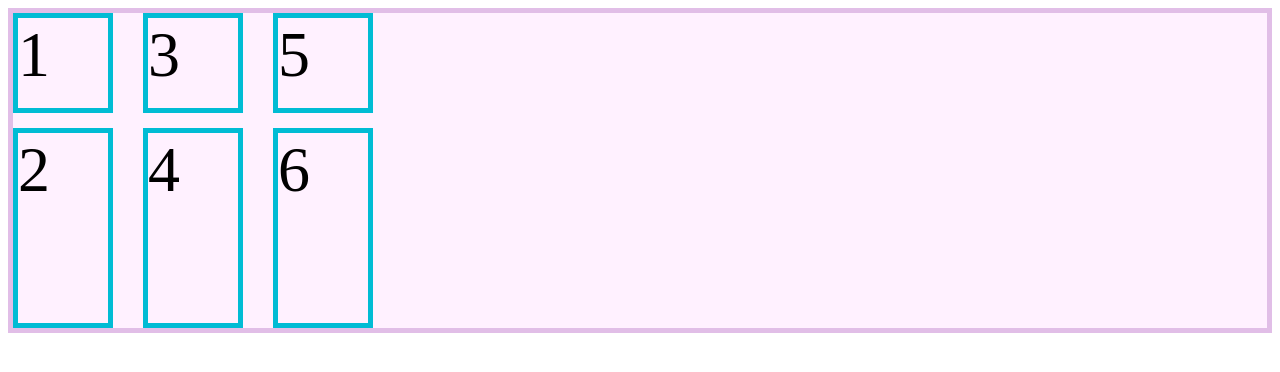
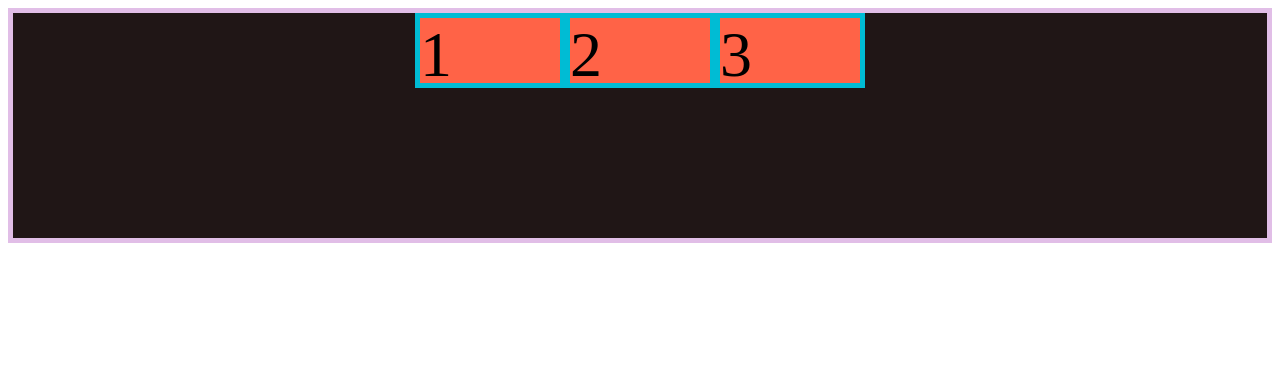
Before and after one commit to ivan2600/css-grid-basico, a plain HTML site: page index.html in a window 1280 px wide. Drawn offline with Linux system fonts and the light colour scheme.

Commit message:
class n5

```diff
--- a/index.html
+++ b/index.html
@@ -8,12 +8,12 @@
 </head>
 <body>
   <div class="contenedor">
-    <div class="item">1</div>
-    <div class="item">2</div>
-    <div class="item">3</div>
-    <div class="item">4</div>
-    <div class="item">5</div>
-    <div class="item">6</div>
+    <div class="item item-1">1</div>
+    <div class="item item-2">2</div>
+    <div class="item item-3">3</div>
+    <!-- <div class="item item-4">4</div>
+    <div class="item item-5">5</div>
+    <div class="item item-6">6</div>   -->
   </div>
 
 </body>
--- /dev/null
+++ b/style-c3.css
@@ -0,0 +1,19 @@
+.contenedor {
+  border: 5px solid #e1bee7;
+  background-color: rgb(32, 22, 22);
+  display: grid; /*Declarar bloque como grid*/
+  grid-template-columns: 100px 100px; /*cada medida que agregue, suma una columna*/
+  grid-template-rows: 100px  100px 100px; /*cada medida que agregue, suma una fila*/
+  grid-auto-columns: 100px; /*cada todas las columnas tendras esta medida*/
+  grid-auto-flow: column; /*cambia la dirección en que se ubican los bloques*/
+  row-gap: 15px; /*espacio entre filas*/
+  column-gap: 15px; /*espacio entre columnas*/
+}
+
+.item {
+  border: 5px solid #00bcd4;
+  background-color: tomato;
+  font-size: 4rem;
+}
+
+/*Hacer reto clase 3*/
--- /dev/null
+++ b/style-c4.css
@@ -0,0 +1,40 @@
+.contenedor {
+  border: 5px solid #e1bee7;
+  background-color: rgb(32, 22, 22);
+  display: grid;
+  grid-gap: 15px;
+  grid-template-columns: 150px 150px;
+  grid-auto-rows: 150px;
+  height: 600px;
+  place-content: center;
+  place-items: end;
+}
+
+/*reto cumplido con 4 celdas*/
+
+.item {
+  border: 5px solid #00bcd4;
+  background-color: tomato;
+  font-size: 4rem;
+}
+
+
+/*
+  Alinea horizontalemte-->
+
+  justify-content: la grilla completa;
+  justify-items: todos los items del contenedor;
+  justify-self: solo este item;
+
+  Alinea verticalmente-->
+
+  align-content: la grilla completa;
+  align-items: todos los items del contenedor;
+  align-self: solo este item;
+
+  Alinear en ambos sentidos-->
+
+  place-content: la grilla completa;
+  place-items: todos los items del contenedor;
+  place-self: solo este item;
+*/
--- /dev/null
+++ b/style-c5.css
@@ -0,0 +1,54 @@
+.contenedor {
+  border: 5px solid #e1bee7;
+  background-color: rgb(32, 22, 22);
+  display: grid;
+  grid-template-columns: 150px 150px 150px;
+  grid-template-rows: 75px 75px 75px;
+  place-content: center;
+}
+
+/*reto con 3 celdas*/
+
+.item {
+  font-size: 4rem;
+}
+
+.item-1 {
+  border: 5px solid #00bcd4;
+  background-color: tomato;
+  grid-column-start: 1;
+  grid-column-end: 4;
+}
+
+.item-2 {
+  border: 5px solid #00bcd4;
+  background-color: tomato;
+  grid-row: 2 / 4;
+}
+
+.item-3 {
+  border: 5px solid #00bcd4;
+  background-color: tomato;
+  grid-area: 2 / 2 / 4 / 4;
+  /*
+
+  */
+}
+
+/*
+  setear donde comienzan y terminan los items:
+
+  grid-column-start: valor 1;
+  grid-column-end: valor 2;
+  grid-column: valor 1 / valor 2;
+
+  grid-row-start: valor 1;
+  grid-row-end: valor 2;
+  grid-row: valor 1 / valor 2;
+
+  grid-area: valor 1 / valor 2 / valor 3 / valor 4;
+      (valor 1: fila comienzo)
+      (valor 2: columna comienzo)
+      (valor 3: fila final)
+      (valor 4: columna final)
+*/
--- a/style.css
+++ b/style.css
@@ -1,17 +1,29 @@
 .contenedor {
   border: 5px solid #e1bee7;
-  background-color: #fff1ff;
+  background-color: rgb(32, 22, 22);
   display: grid;
-  grid-template-rows: 100px 200px;
-  grid-auto-columns: 100px;
-  grid-auto-flow: column;
-  row-gap: 15px;
-  column-gap: 30px;
+  grid-template-columns: 150px 150px 150px;
+  grid-template-rows: 75px 75px 75px;
+  place-content: center;
 }
 
+/*reto con 3 celdas*/
+
 .item {
-  border: 5px solid #00bcd4;
   font-size: 4rem;
 }
 
-/*Hacer reto clase 3*/
+.item-1 {
+  border: 5px solid #00bcd4;
+  background-color: tomato;
+}
+
+.item-2 {
+  border: 5px solid #00bcd4;
+  background-color: tomato;
+}
+
+.item-3 {
+  border: 5px solid #00bcd4;
+  background-color: tomato;
+}
```
